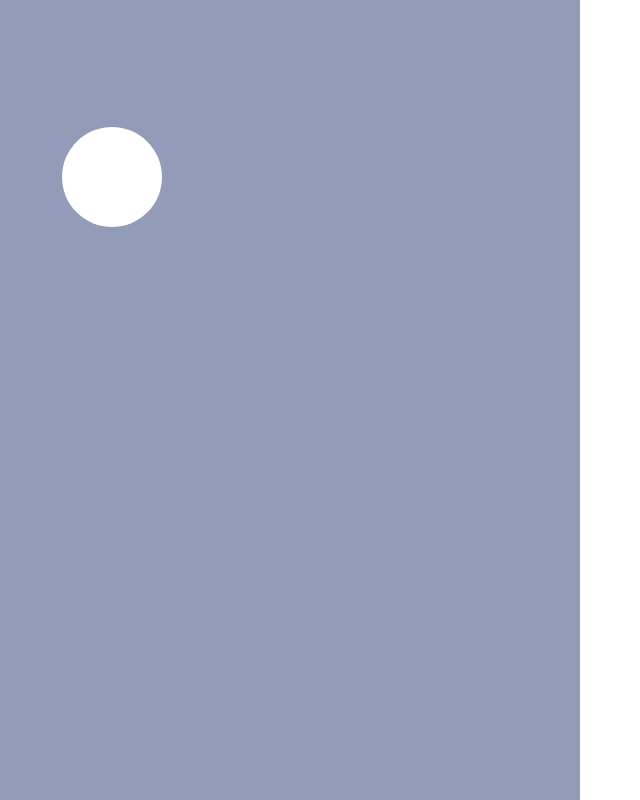
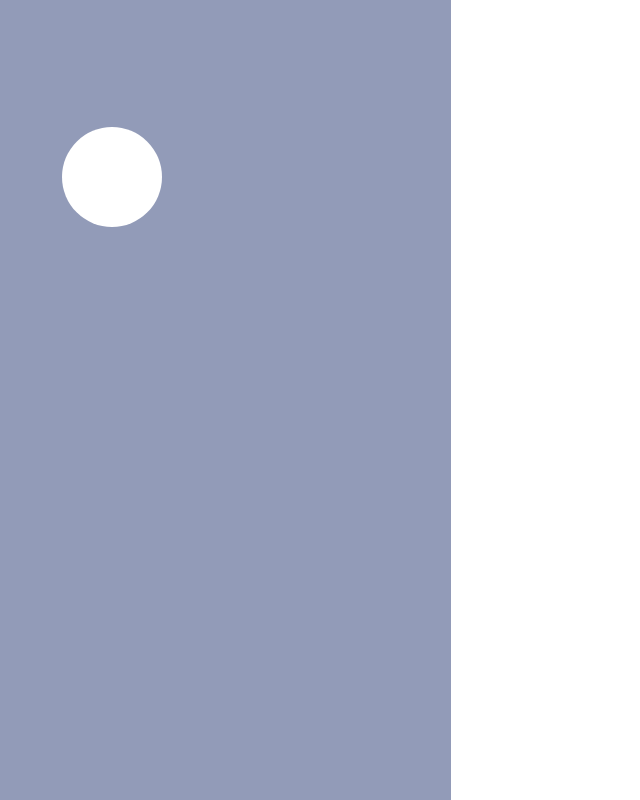
Before and after one commit to Yujin-princess-and-slaves/InTime_Client_V1, a React (Create React App) app: page / in a window 1280 px wide. Shown: the whole page, without its empty margins (65-705 px from the left). Built offline with nearby package versions, Linux system fonts and the light colour scheme.

Commit message:
FIX :: 회색 배경 상자 수정 - 가로 길이가 달라서 디자인이랑 맞게 바꾸어 주었댜

```diff
--- a/src/Timeline.scss
+++ b/src/Timeline.scss
@@ -5,7 +5,7 @@
 
 .MyComponent {
   background: #929bb8;
-  width: 645px;
+  width: 516px;
   height: 1080px;
   position: fixed;
 }
```
